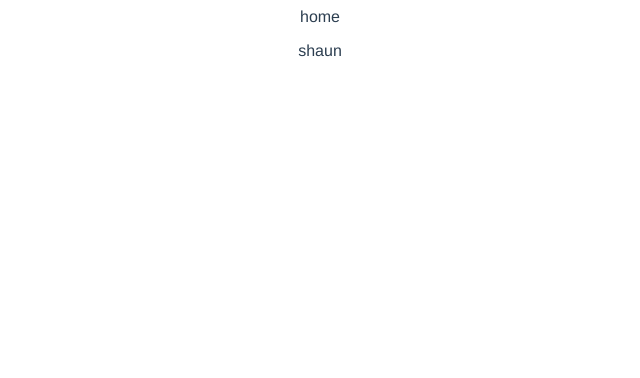
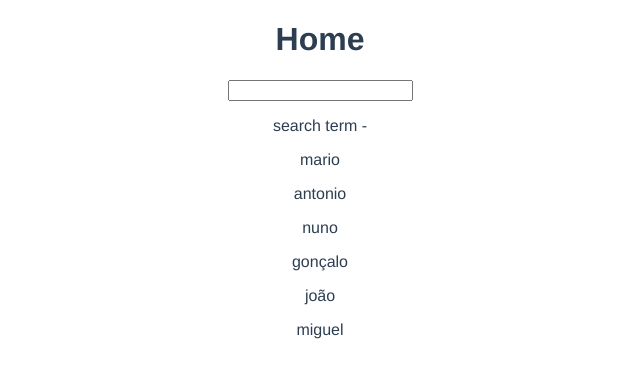
Before and after one commit to mbpassos/composition_api, a Vue app: page / in a window 1280 px wide. Shown: the top 378 px of the page, without its empty margins (320-960 px from the left). Built offline with nearby package versions, Linux system fonts and the light colour scheme.

Commit message:
computed example

```diff
--- a/src/views/Home.vue
+++ b/src/views/Home.vue
@@ -1,20 +1,27 @@
 <template>
   <div class="home">
-    home
+    <h1>Home</h1>
+    <input type="text" v-model="search">
+    <p>search term - {{ search }}</p>
+    <div v-for="name in matchingNames" :key="name">
+      <p>{{ name }}</p>
+    </div>
   </div>
-  <p> {{ name }} </p>
 </template>
 
 <script>
-import { computed } from 'vue'
+import { computed, ref } from 'vue'
 export default {
   name: 'Home',
   setup() {
-    const name = computed(() => {
-      return 'shaun'
+    const search = ref('')
+    const names = ref(['mario', 'antonio', 'nuno', 'gonçalo', 'joão', 'miguel'])
+
+    const matchingNames = computed(()=>{
+      return names.value.filter((name) => name.includes(search.value))
     })
 
-    return { name }
+    return { names, search, matchingNames }
 
   }
 }
```
